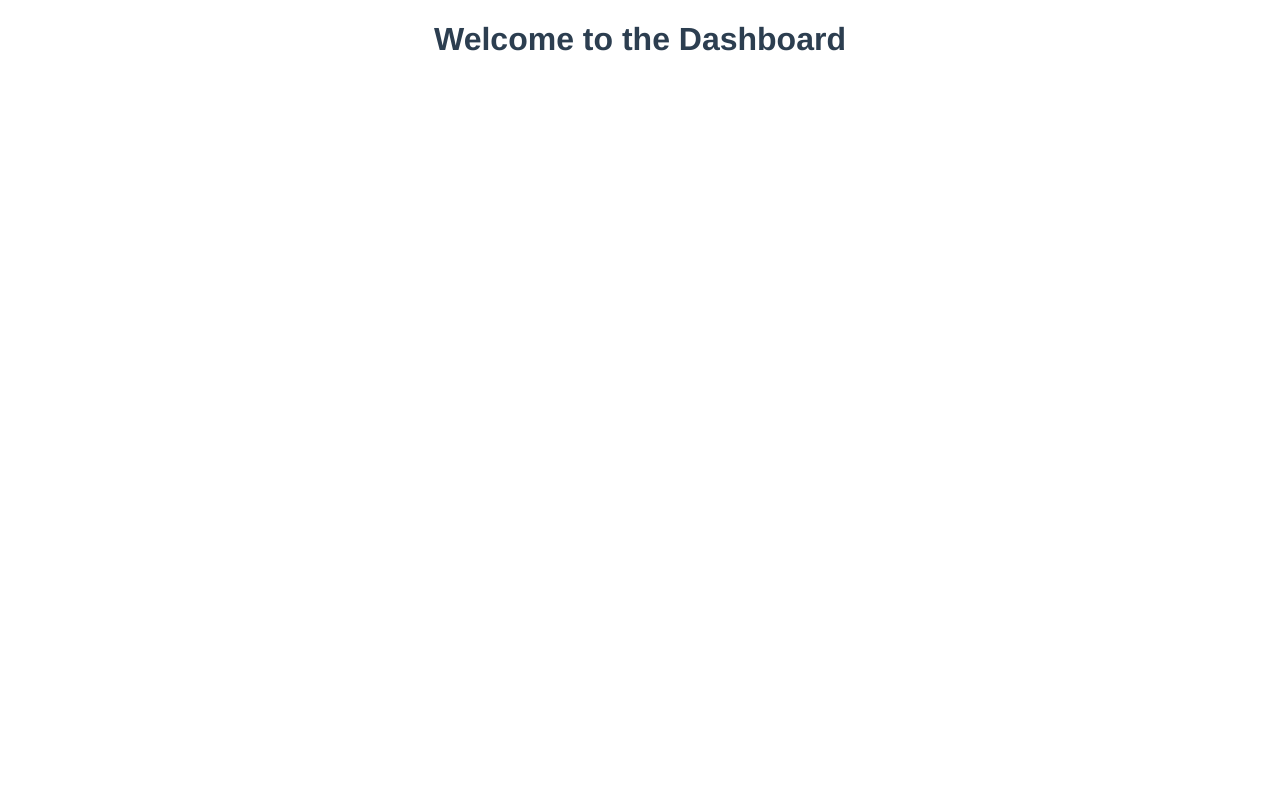
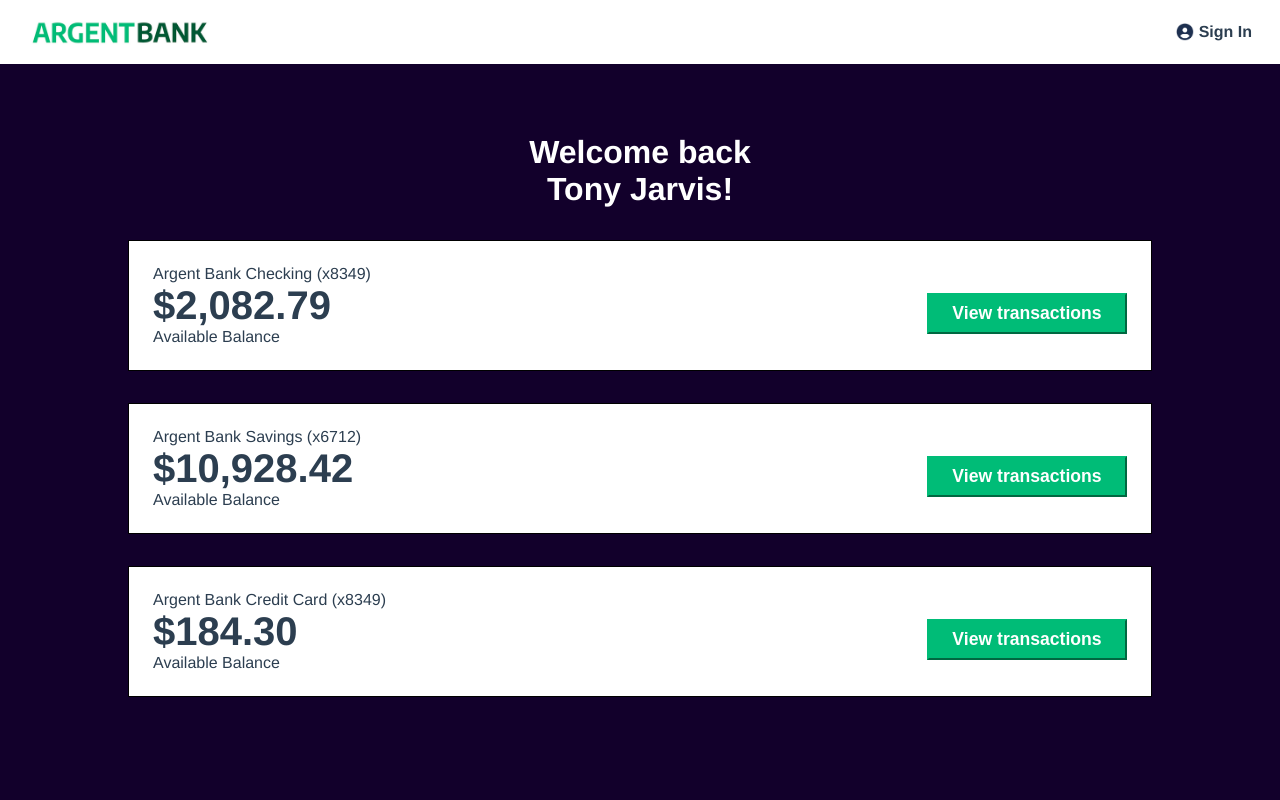
Before and after one commit to Elsa-san/argentbank, a React (Create React App) app in the folder argentbank/: page /dashboard in a window 1280 px wide. Shown: the top 800 px of the page. Built offline with nearby package versions, Linux system fonts and the light colour scheme.

Commit message:
dashboard static design

```diff
--- /dev/null
+++ b/argentbank/src/Components/Account.jsx
@@ -0,0 +1,20 @@
+import { PropTypes } from "prop-types";
+
+export default function Account(props) {
+    return (
+    <section className="account">
+      <div className="account-content-wrapper">
+        <h3 className="account-title">{props.title}</h3>
+        <p className="account-amount">{props.amount}</p>
+        <p className="account-amount-description">Available Balance</p>
+      </div>
+      <div className="account-content-wrapper cta">
+        <button className="transaction-button">View transactions</button>
+      </div>
+    </section>
+  );
+}
+Account.propTypes = {
+  title: PropTypes.string.isRequired,
+  amount: PropTypes.string.isRequired,
+};
--- a/argentbank/src/designs/css/main.css
+++ b/argentbank/src/designs/css/main.css
@@ -19,6 +19,8 @@ body {
 
 .bg-dark {
   background-color: #12002b;
+  padding-top: 3rem;
+  padding-bottom: 10rem;
 }
 
 .sr-only {
@@ -178,7 +180,6 @@ body {
   background-color: white;
   width: 300px;
   margin: 0 auto;
-  margin-top: 3rem;
   padding: 2rem;
 }
 
--- a/argentbank/src/pages/Dashboard.jsx
+++ b/argentbank/src/pages/Dashboard.jsx
@@ -1,10 +1,31 @@
 import React from 'react';
+import Header from "../Components/Header";
+import Footer from "../Components/Footer";
+import Account from "../Components/Account"
 
 function Home() {
   return (
-    <div>
-      <h1>Welcome to the Dashboard</h1>
-    </div>
+<>
+    <Header />
+    <main className="main bg-dark">
+   <div className="header">
+        <h1>Welcome back<br />Tony Jarvis!</h1>
+      </div>
+      <Account
+        title="Argent Bank Checking (x8349)"
+        amount="$2,082.79"
+      />
+      <Account
+        title="Argent Bank Savings (x6712)"
+        amount="$10,928.42"
+      />
+      <Account
+        title="Argent Bank Credit Card (x8349)"
+        amount="$184.30"
+      />
+      </main>
+    <Footer />
+    </>
   );
 }
 
--- a/argentbank/src/pages/Login.jsx
+++ b/argentbank/src/pages/Login.jsx
@@ -5,7 +5,7 @@ import Form from "../Components/Form";
 import userCircle from "../designs/img/circle-user-solid.png"
 
 
-function Home() {
+function Login() {
   return (
     <>
     <Header />
@@ -21,4 +21,4 @@ function Home() {
   );
 }
 
-export default Home;
+export default Login;
```
